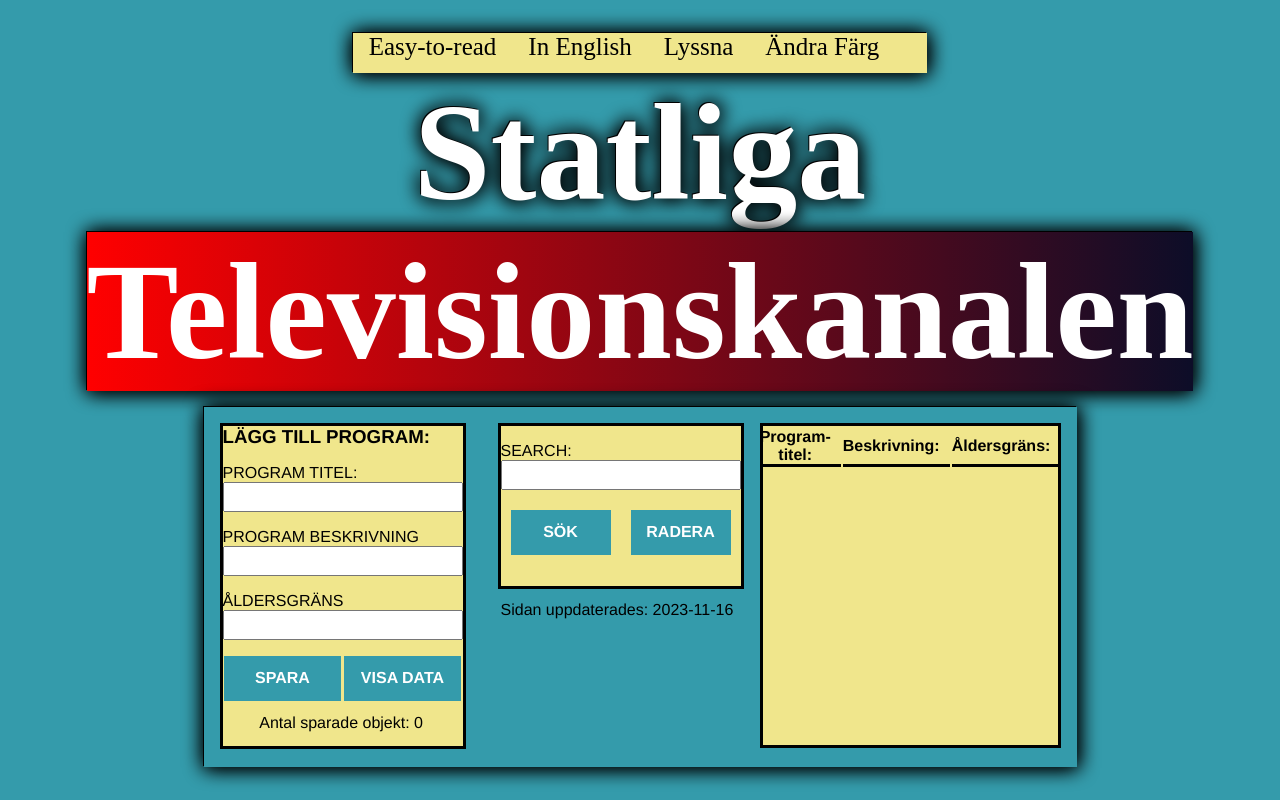
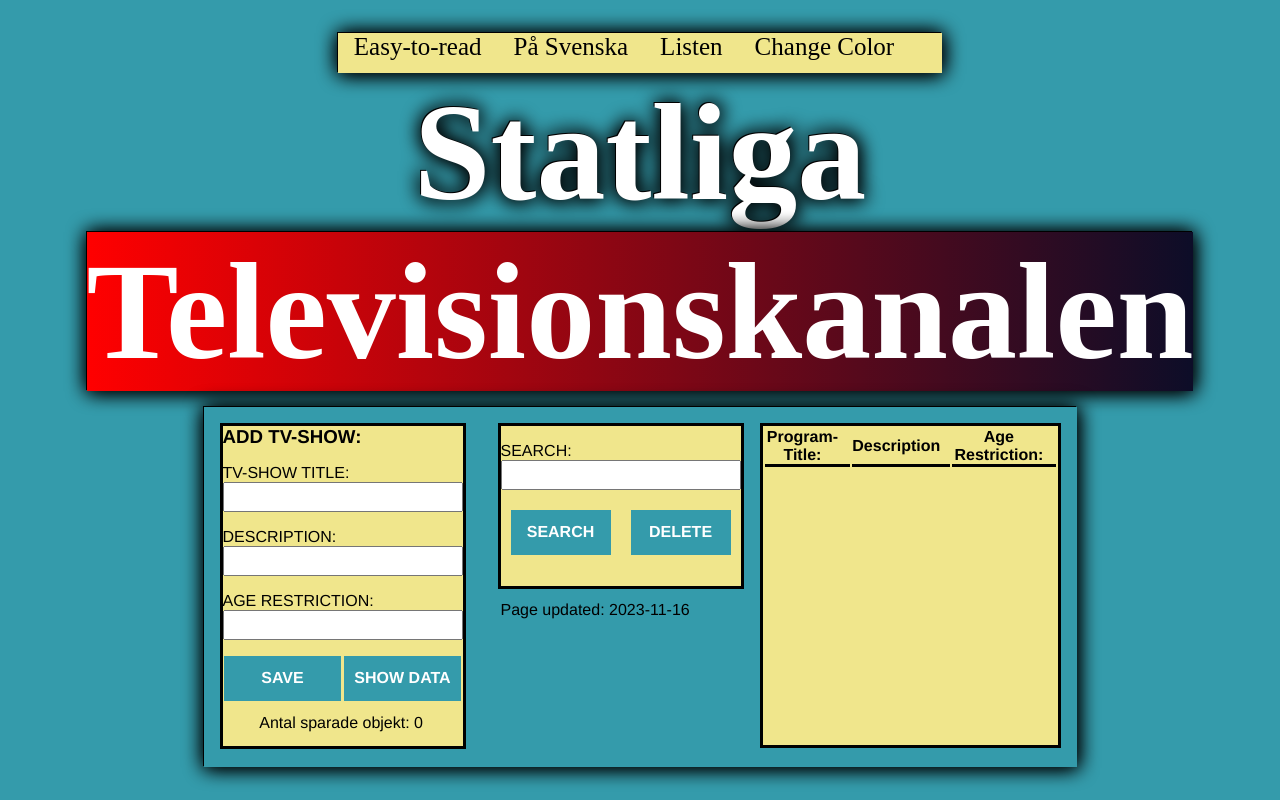
Before and after one commit to jonasohrn87/inlamningsuppgift-jonas.ohrn, a plain HTML site: page index.html in a window 1280 px wide. Both pictures are taken after a click on the link "In English". Drawn offline with Linux system fonts and the light colour scheme.

Commit message:
fler funktioner

```diff
--- a/index.html
+++ b/index.html
@@ -11,10 +11,10 @@
     <main>
     <div id="top-border">
         <nav id="nav-bar">
-            <a href="" id="easyRead" data-translate="easyRead">Lätt läst</a>
-            <a href="" id="inEnglish">In English</a>
-            <a href="" id="listen">Lyssna</a>
-            <a href="index.html">Ändra Färg</a>
+            <a href="" class="changeTextSize" id="easyRead" data-translate="easyRead">Lätt läst</a>
+            <a href="" class="changeTextSize" id="inEnglish"data-translate="inEnglish">In English</a>
+            <a href="" class="changeTextSize" id="listen"data-translate="listen">Lyssna</a>
+            <a href="" class="changeTextSize" id="changeCol" data-translate="changeCol">Ändra Färg</a>
         </nav>
     </div>
 <h2 id="h2-1" class="h2-text">Statliga</h2>
@@ -23,37 +23,37 @@
     <section id="forms-section">
         <div class="form">
             <form id="tvShows">
-                <h3>Lägg till program:</h3>
-                <label for="programTitel">Program Titel:</label>
+                <h3 id="addProg"data-translate="addProg">Lägg till program:</h3>
+                <label id="showTitel" for="programTitel"data-translate="showTitel">Program Titel:</label>
                 <input type="text" name="program-titel" id="programTitel">
-                <label for="programDescription">Program beskrivning</label>
+                <label id="description" for="programDescription"data-translate="description">Program beskrivning:</label>
                 <input type="text" name="program-description" id="programDescription">
-                <label for="AgeLimit">Åldersgräns</label>
+                <label id="ageLim" for="AgeLimit"data-translate="ageLim">Åldersgräns:</label>
                 <input type="number" name="AgeLimit" id="ageLimit">
                 <label for="saveButton"></label>
             <div id="knappDiv">
-                <button type="button" id="saveButton">SPARA</button>
-                <button type="button" id="showButton">VISA DATA</button>
+                <button type="button" id="saveButton"data-translate="saveButton">SPARA</button>
+                <button type="button" id="showButton"data-translate="showButton">VISA DATA</button>
             </div>
                 <p id="dataCountText">Antal sparade objekt: <span id="dataCount">0</span></p>
             </form>
         </div>
             <form id="search-form">
-                <label for="search-input">Search: </label>
+                <label id="search" for="search-input"data-translate="search">Sök: </label>
                 <input type="text" id="search-input"/>
                     <div id="buttonContainer">
-                        <button type="button" id="searchButton" onclick="searchData(event)">SÖK</button>
-                        <button type="button" id="deleteButton" onclick="clearStorage(event)">RADERA</button>
+                        <button type="button" id="searchButton" onclick="searchData(event)"data-translate="searchButton">SÖK</button>
+                        <button type="button" id="deleteButton" onclick="clearStorage(event)"data-translate="deleteButton">RADERA</button>
                     </div>
                 <footer>
-                <p id="lastUpdate">Sidan uppdaterades: 2023-11-16</p>
+                <p id="lastUpdate"data-translate="lastUpdate">Sidan uppdaterades: 2023-11-16</p>
                 </footer>
             </form>
         <table id="search-results" class="alert" >
         <tr>
-        <th>Program-titel:</th>
-        <th>Beskrivning:</th>
-        <th>Åldersgräns:</th>
+        <th id="titleShow"data-translate="titleShow">Program-titel:</th>
+        <th id="descriptionShow"data-translate="descriptionShow">Beskrivning:</th>
+        <th id="limitAge"data-translate="limitAge">Åldersgräns:</th>
         </tr>
         </table>
 
--- a/scripts/scripts.js
+++ b/scripts/scripts.js
@@ -1,3 +1,15 @@
+// Skapa ett translationManager-objekt
+const translationManager = {
+    getTranslation: function (key, lang) {
+        if (translations[key] && translations[key][lang]) {
+            return translations[key][lang];
+        } else {
+            return key; // Returnera nyckeln om översättningen inte finns
+        }
+    }
+};
+
+
 //Funktion för meddelande om när man klickat på data om vad som hänt.
 function DisplayMessage(message, mouseX, mouseY){ //deklarerar tre variabler direkt i skapandet av funktionen.
 
@@ -206,11 +218,73 @@ const translations = {
         'sv': 'Lyssna',
         'en': 'Listen',
     },
+    'changeCol':{
+        'sv': 'Ändra Färg',
+        'en': 'Change Color',
+    },
+    'addProg':{
+        'sv': 'Lägg till program:',
+        'en': 'Add tv-show:',
+    },
+    'showTitel':{
+        'sv': 'Program Titel:',
+        'en': 'Tv-show Title:',
+    },
+    'description':{
+        'sv': 'Program beskrivning:',
+        'en': 'Description:',
+    },
+    'ageLim':{
+        'sv': 'Åldersgräns:',
+        'en': 'Age restriction:',
+    },
+    'saveButton':{
+        'sv': 'SPARA',
+        'en': 'SAVE',
+    },
+    'showButton':{
+        'sv': 'Visa DATA',
+        'en': 'SHOW DATA',
+    },
+    'dataCountText':{
+        'sv': 'Antal sparade objekt:',
+        'en': 'Amount data saved:',
+    },
+    'search':{
+        'sv': 'Sök:',
+        'en': 'SEARCH:',
+    },
+    'searchButton':{
+        'sv': 'SÖK',
+        'en': 'SEARCH',
+    },
+    'deleteButton':{
+        'sv': 'RADERA',
+        'en': 'DELETE',
+    },
+    'lastUpdate':{
+        'sv': 'Sidan uppdaterades: 2023-11-16',
+        'en': 'Page updated: 2023-11-16',
+    },
+    'titleShow':{
+        'sv': 'Program-titel:',
+        'en': 'Program-Title:',
+    },
+    'descriptionShow':{
+        'sv': 'Beskrivning:',
+        'en': 'Description',
+    },
+    'limitAge':{
+        'sv': 'Åldersgräns:',
+        'en': 'Age Restriction:',
+    },
+
+
 };
 
 // Funktion för att ändra språk
 function changeLanguage(event) {
-    event.preventDefault()
+    event.preventDefault();
     const lang = event.target.getAttribute('data-lang');
     const elements = document.querySelectorAll('[data-translate]');
     elements.forEach(element => {
@@ -227,3 +301,72 @@ function changeLanguage(event) {
 // Lägg till data-lang-attribut för att hålla språkkoden
 document.getElementById('inEnglish').setAttribute('data-lang', 'en');
 document.getElementById('inEnglish').addEventListener('click', changeLanguage);
+
+// Funktion för att läsa upp text
+function speakText(event) {
+    event.preventDefault();
+    const elements = document.querySelectorAll('[data-translate]');
+    let textToSpeak = '';
+
+    elements.forEach(element => {
+        const key = element.getAttribute('data-translate');
+        const translation = translationManager.getTranslation(key, 'sv'); // Anpassa för önskat språk
+        textToSpeak += translation + ' ';
+    });
+
+    if ('speechSynthesis' in window) {
+        const speech = new SpeechSynthesisUtterance(textToSpeak);
+        speech.lang = 'sv-SE'; // Anpassa för önskat språk
+        speech.volume = 1;
+        speech.rate = 0.8;
+        speech.pitch = 1;
+
+        window.speechSynthesis.speak(speech);
+    } else {
+        console.error('Web Speech API stöds inte i den här webbläsaren.');
+    }
+}
+// Anropa speakText-funktionen vid behov, t.ex. när en knapp klickas
+document.getElementById('listen').addEventListener('click', speakText);
+
+let isTrue = true;
+const easyReadButton = document.getElementById('easyRead');
+function changeTextSize(event) {
+    event.preventDefault();
+
+    var textFrånKlass = document.querySelectorAll('.changeTextSize');
+
+    textFrånKlass.forEach(function (element) {
+        console.log(element.innerText);
+
+        if (isTrue) {
+            element.style.fontSize = '200%';
+        } else {
+            element.style.fontSize = '156%';
+        }
+    });
+
+    isTrue = !isTrue; // Flytta detta inuti funktionen så att det byter värde varje gång funktionen körs
+}
+easyReadButton.addEventListener('click', changeTextSize);
+
+let colorChangeOrNot = true;
+const changeColorButton = document.getElementById('changeCol');
+
+function changeBackgroundCol(event) {
+    event.preventDefault();
+
+    var classColorChange = document.querySelectorAll('main');
+
+    classColorChange.forEach(function (element) {
+        if (colorChangeOrNot) {
+            element.style.background = 'black';
+        } else {
+            element.style.background = '#349bab';
+        }
+    });
+
+    colorChangeOrNot = !colorChangeOrNot;
+}
+
+changeColorButton.addEventListener('click', changeBackgroundCol);
```
